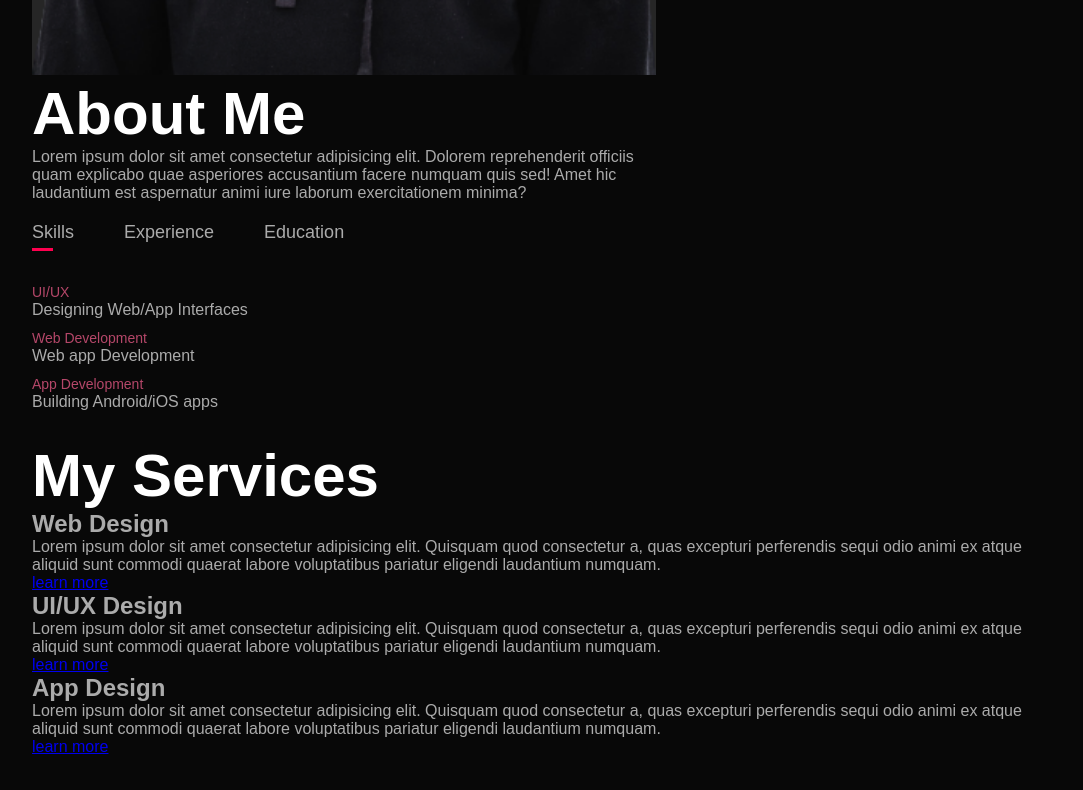
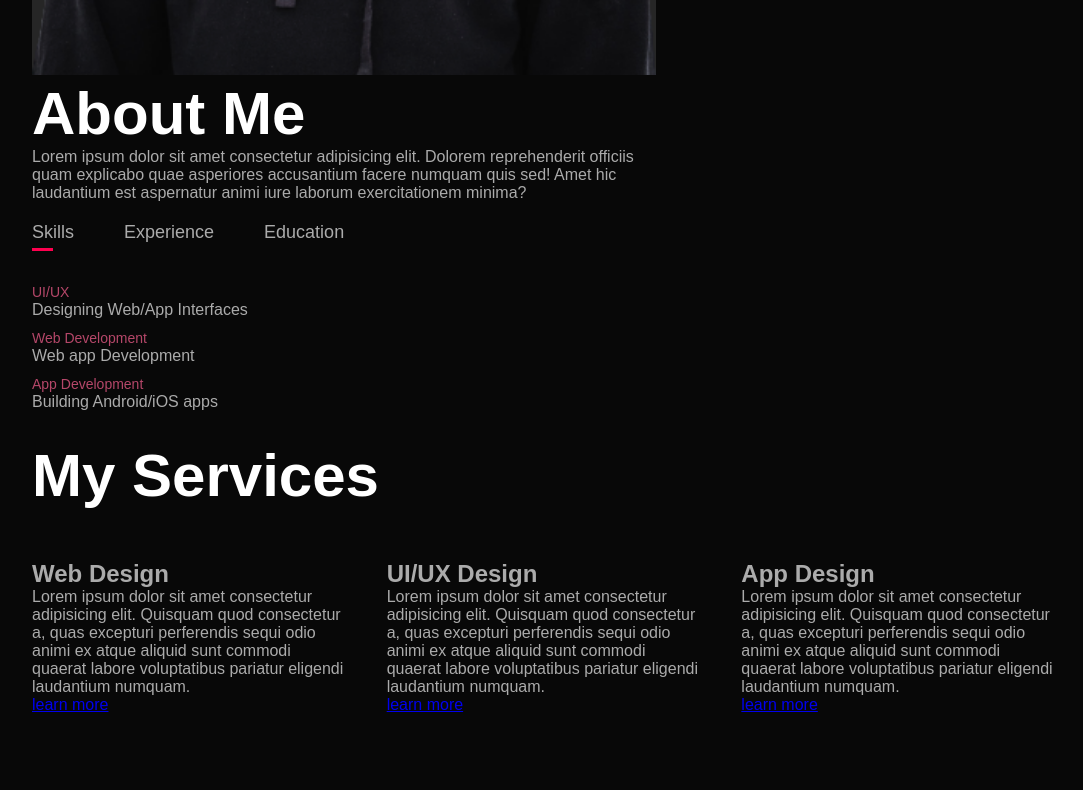
Before and after one commit to sjk777/portfolio, a plain HTML site: page index.html in a window 1280 px wide. Shown: the part 1626-2416 px from the top of the page, without its empty margins (96-1179 px from the left). Drawn offline with Linux system fonts and the light colour scheme.

Commit message:
added services list on style sheet and html

```diff
--- a/index.html
+++ b/index.html
@@ -81,7 +81,7 @@
         </div>
       </div>
 <! ---------------------services------------------->
-<div id="services"></div>
+<div id="services">
     <div class="container">
       <h1 class="sub-title">My Services</h1>
       <div class="services-list">
@@ -100,9 +100,9 @@
           <p>Lorem ipsum dolor sit amet consectetur adipisicing elit. Quisquam quod consectetur a, quas excepturi perferendis sequi odio animi ex atque aliquid sunt commodi quaerat labore voluptatibus pariatur eligendi laudantium numquam.</p>
           <a href="#">learn more</a>
         </div>
-
       </div>
     </div>
+</div>
 
     <script>
       var tablinks = document.getElementsByClassName("tab-links");
--- a/style.css
+++ b/style.css
@@ -118,33 +118,31 @@ nav ul li a:hover::after {
   width: 50%;
 }
 
-.tab-contents ul li{
+.tab-contents ul li {
   list-style: none;
   margin: 10px 0;
 }
 
-.tab-contents ul li span{
+.tab-contents ul li span {
   color: #b54769;
   font-size: 14px;
 }
 
-.tab-contents{
+.tab-contents {
   display: none;
 }
 
-.tab-contents.active-tab{
+.tab-contents.active-tab {
   display: block;
-
 }
 
-
-/* services *//
-#services{
+/* services */
+/#services {
   padding: 30px 0;
 }
-'.services-list{
-    display:grid;
-    grid-template-columns: reapt(auto-fit, minmax(250px, 1fr));
+.services-list {
+  display: grid;
+  grid-template-columns: repeat(auto-fit, minmax(250px, 1fr));
   grid-gap: 40px;
   margin-top: 50px;
 }
```
Lines whose indentation alone changed are shown as unchanged.
